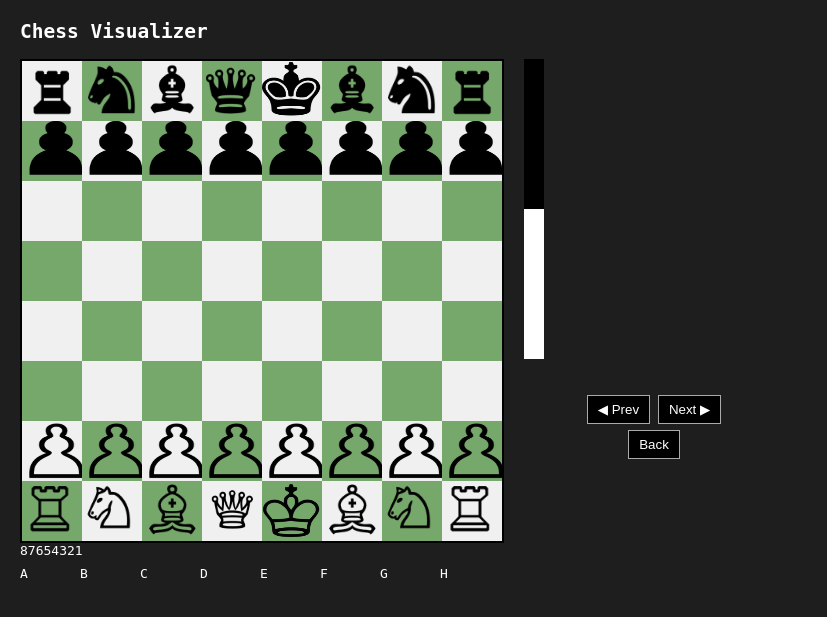
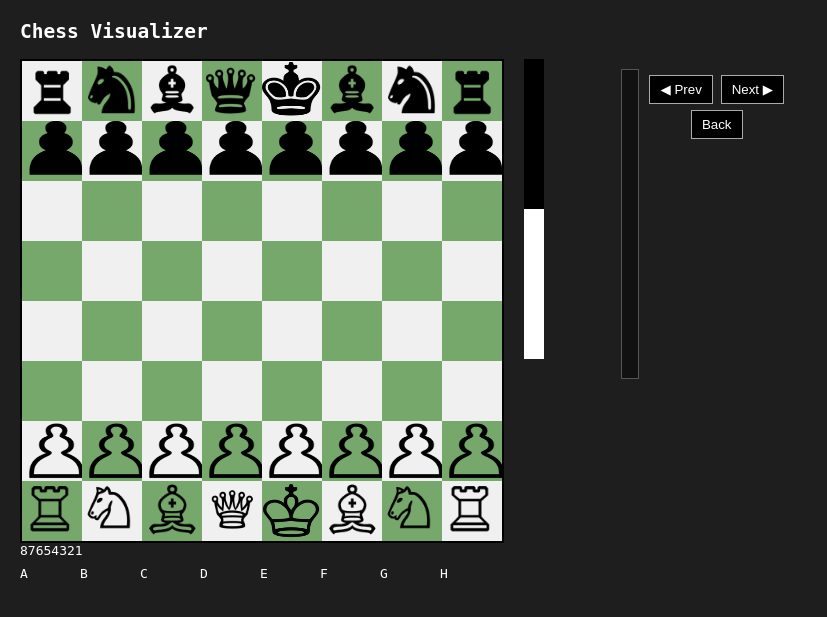
Before and after one commit to ssgssg2fan/chess, a Flask app: template templates/visualizer.html in a window 1280 px wide. Shown: the top 617 px of the page, without its empty margins (0-827 px from the left). Run offline with Flask 3, Linux system fonts and the light colour scheme; the template is opened without the code that fills it, so the values that code supplies are empty; parts of the project's set-up code (start-up, migrations or seed data) failed here and were passed over.

Commit message:
Update visualizer.html

```diff
--- a/templates/visualizer.html
+++ b/templates/visualizer.html
@@ -64,14 +64,6 @@ button {
   padding:6px 10px; margin-top:6px; cursor:pointer;
 }
 
-<div id="tag-box" style="
-  margin-top:10px;
-  padding:8px;
-  border:1px solid #555;
-  background:#111;
-  font-size:14px;
-  min-height:24px;
-">
   <!-- 여기 태그 뜸 -->
 </div>
 /* 랭크/파일 표시 */
@@ -98,7 +90,15 @@ button {
     <div style="display:flex; gap:10px;">
     <div id="evalbar"><div id="evalfill"></div></div>
     <div id="moves" style="flex:1;"></div>
-  </div>
+    <div id="tag-box" style="
+    margin-top:10px;
+    padding:8px;
+    border:1px solid #555;
+    background:#111;
+    font-size:14px;
+    min-height:24px;
+  ">
+    </div>
     <div style="margin-top:10px; text-align:center;">
     <button id="prev">◀ Prev</button>
     <button id="next">Next ▶</button><br>
```
